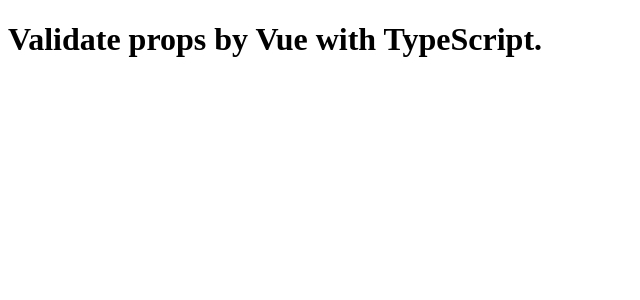
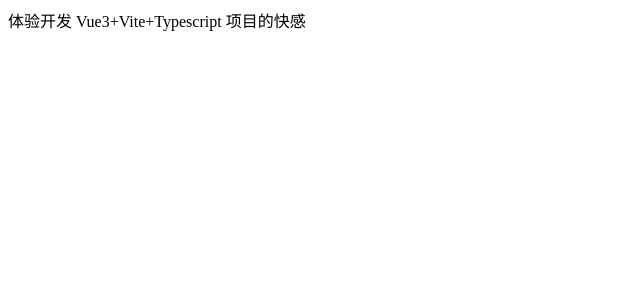
Before and after one commit to abitwhy/vue3-fast, a Vue app: page / in a window 1280 px wide. Shown: the top 300 px of the page, without its empty margins (0-640 px from the left). Built offline with nearby package versions, Linux system fonts and the light colour scheme.

Commit message:
refactor: move learn props
and init index

```diff
--- a/src/pages/index.vue
+++ b/src/pages/index.vue
@@ -1,3 +1 @@
-<template>
-  <AComponent task="Validate props" worker="Vue with TypeScript" />
-</template>
+<template>体验开发 Vue3+Vite+Typescript 项目的快感</template>
--- /dev/null
+++ b/src/pages/learn/props.vue
@@ -0,0 +1,3 @@
+<template>
+  <AComponent task="Validate props" worker="Vue with TypeScript" />
+</template>
```
